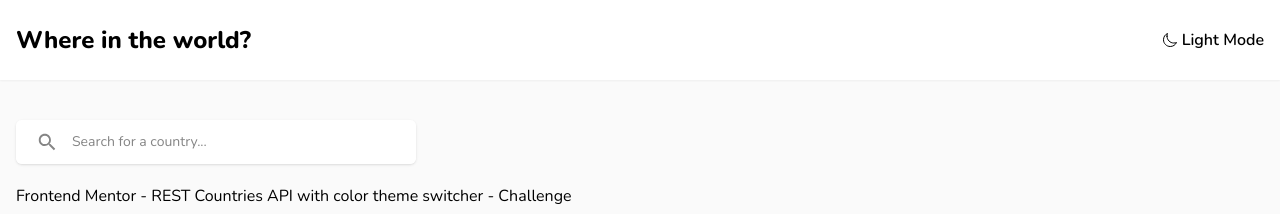
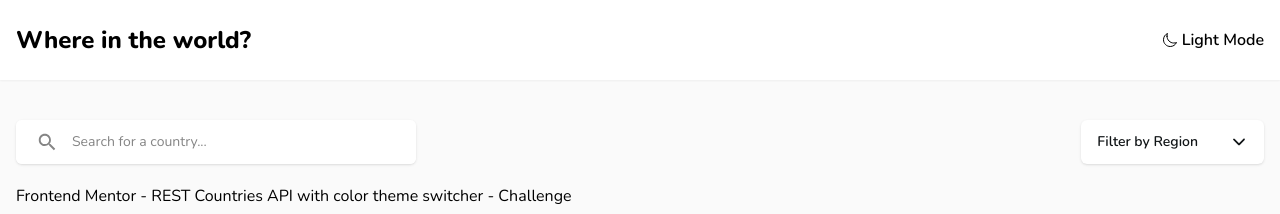
Before and after one commit to Dailton-Bastos/rest-countries, a Next.js app: page / in a window 1280 px wide. Shown: the top 214 px of the page. Built offline with nearby package versions, Linux system fonts and the light colour scheme.

Commit message:
feat(home): add orderBy component

```diff
--- a/package.json
+++ b/package.json
@@ -17,7 +17,8 @@
     "react": "^18",
     "react-dom": "^18",
     "react-icons": "^4.12.0",
-    "tailwind-merge": "^2.1.0"
+    "tailwind-merge": "^2.1.0",
+    "usehooks-ts": "^2.9.1"
   },
   "devDependencies": {
     "@testing-library/jest-dom": "^6.1.5",
--- /dev/null
+++ b/src/app/(site)/components/OrderBy/index.tsx
@@ -0,0 +1,98 @@
+'use client'
+
+import React from 'react'
+import { IoIosArrowDown } from 'react-icons/io'
+import { twMerge } from 'tailwind-merge'
+import { useOnClickOutside } from 'usehooks-ts'
+
+export const OrderBy = () => {
+  const [isOpen, setIsOpen] = React.useState(false)
+
+  const ref = React.useRef<null | HTMLDivElement>(null)
+
+  const handleClick = React.useCallback(() => {
+    setIsOpen(false)
+  }, [])
+
+  useOnClickOutside(ref, handleClick)
+
+  return (
+    <div className='relative' ref={ref}>
+      <button
+        className='
+			flex
+			items-center
+			justify-between
+			gap-x-8
+			text-blue-950
+			font-semibold
+			text-sm
+			shadow
+			rounded-md
+			bg-white
+			px-4
+			py-3
+			'
+        data-testid='button-dropdown'
+        onClick={() => setIsOpen((prev) => !prev)}
+      >
+        Filter by Region
+        <div
+          className={twMerge(
+            `
+						transition-transform
+						duration-500
+
+					`,
+            isOpen && 'rotate-180'
+          )}
+        >
+          <IoIosArrowDown color='hsl(200, 15%, 8%)' size={18} />
+        </div>
+      </button>
+
+      {isOpen && (
+        <div
+          className='
+						mt-1
+						z-10
+						shadow
+						rounded-md
+						bg-white
+						absolute
+						w-full
+					'
+          data-testid='menu-dropdown'
+        >
+          <ul
+            className='
+						w-full
+						text-blue-950
+						py-2
+					'
+          >
+            <li className='font-semibold text-sm hover:bg-gray-50'>
+              <button className='w-full px-4 py-1 text-left'>Africa</button>
+            </li>
+
+            <li className='font-semibold text-sm hover:bg-gray-50'>
+              <button className='w-full px-4 py-1 text-left'>America</button>
+            </li>
+
+            <li className='font-semibold text-sm hover:bg-gray-50'>
+              <button className='w-full px-4 py-1 text-left'>Asia</button>
+            </li>
+
+            <li className='font-semibold text-sm hover:bg-gray-50'>
+              <button className='w-full px-4 py-1 text-left'>Europe</button>
+            </li>
+
+            <li className='font-semibold text-sm hover:bg-gray-50'>
+              <button className='w-full px-4 py-1 text-left'>Oceania</button>
+            </li>
+          </ul>
+        </div>
+      )}
+    </div>
+  )
+}
--- a/src/app/(site)/layout.tsx
+++ b/src/app/(site)/layout.tsx
@@ -2,6 +2,7 @@ import React from 'react'
 import type { Metadata } from 'next'
 
 import { Search } from './components/Search'
+import { OrderBy } from './components/OrderBy'
 
 type PropsType = {
   children: React.ReactNode
@@ -17,6 +18,8 @@ const HomeLayout = ({ children }: PropsType) => {
       <section className='py-5'>
         <div className='flex items-center justify-between'>
           <Search />
+
+          <OrderBy />
         </div>
       </section>
 
```
Also changed, not shown: 2 other files (tests, documents, lock files or other folders).
